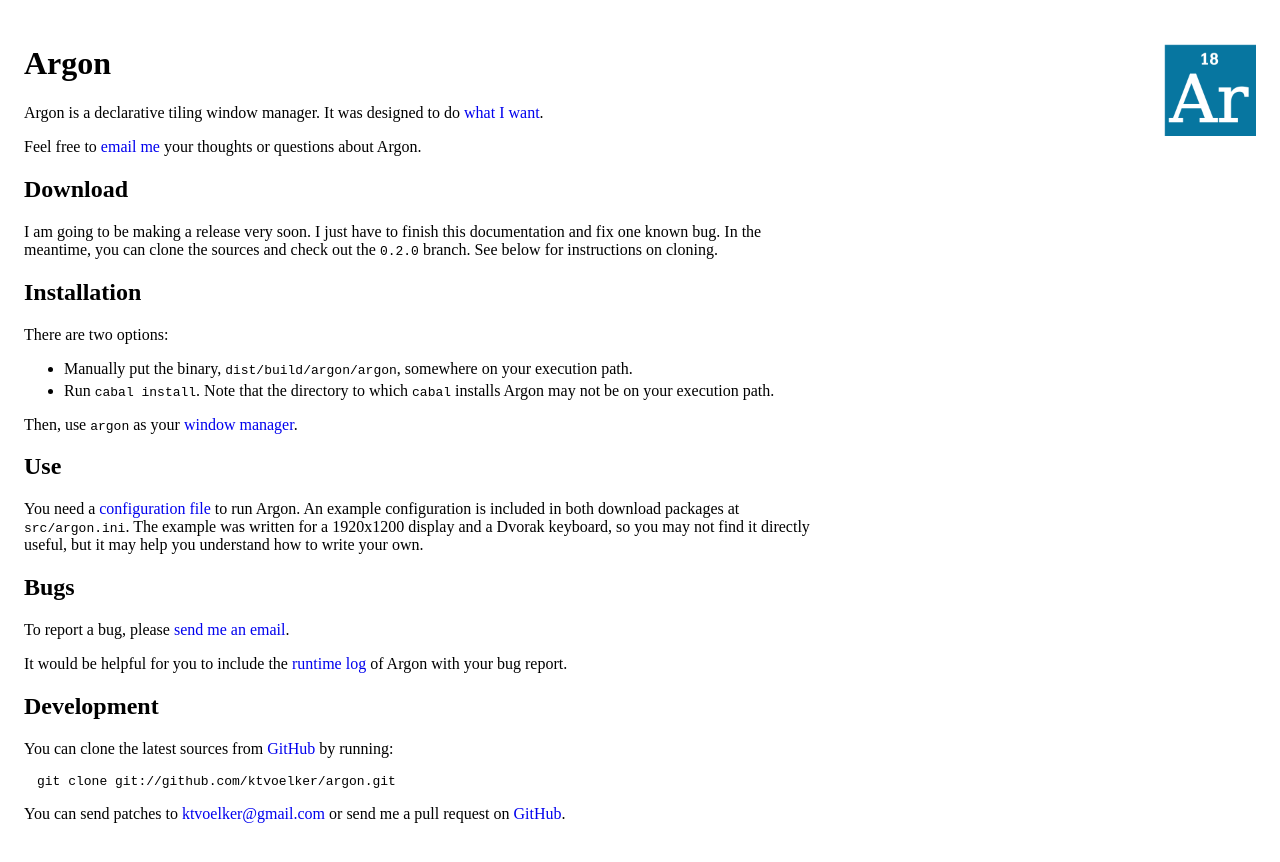
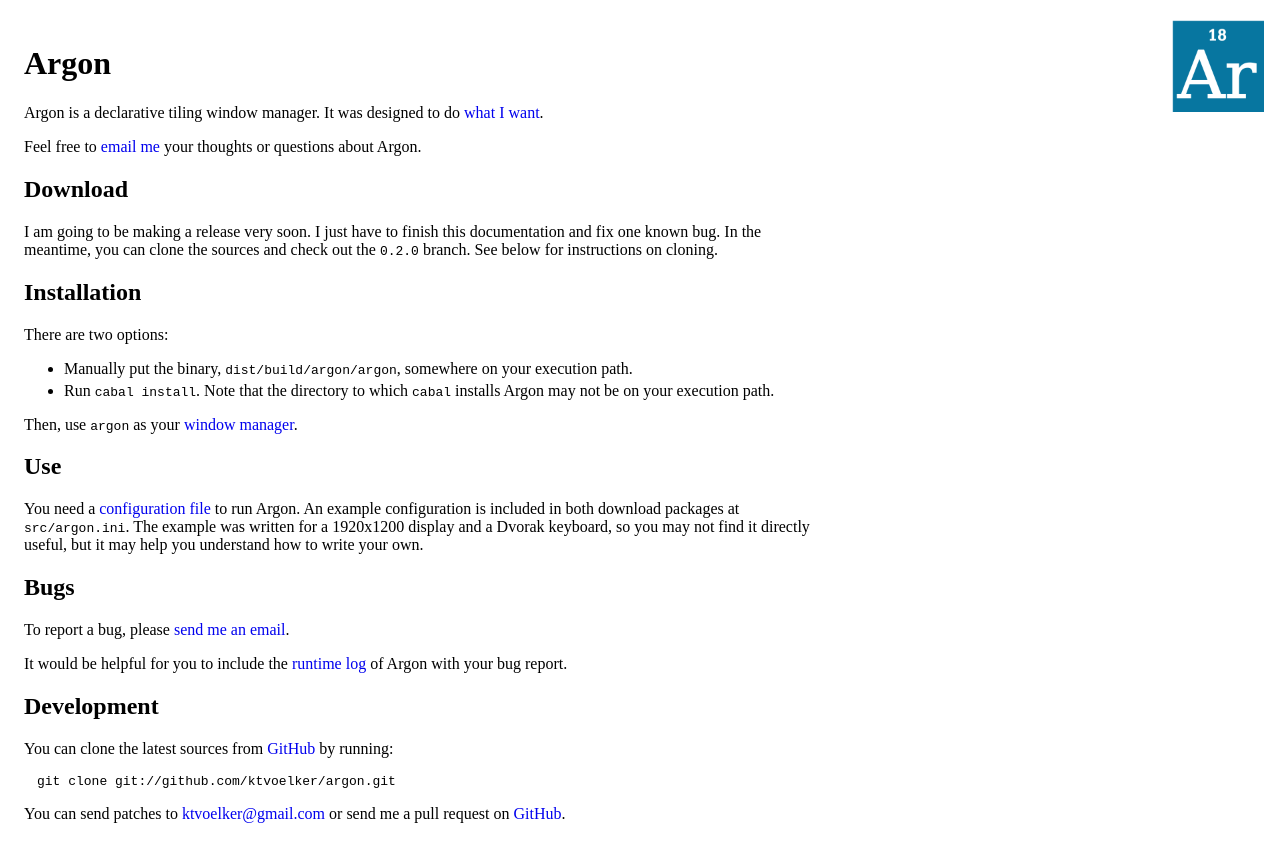
Before and after one commit to ktvoelker/argon, a Jekyll site: the page built from index.markdown, in a window 1280 px wide. Shown: the top 862 px of the page. Built offline with Jekyll 4.4.1, drawn with Linux system fonts in a browser that asks for light colours; Markdown is read by kramdown in place of the engine named in the settings.

Commit message:
Changed logo to have fixed position

```diff
--- a/_layouts/default.html
+++ b/_layouts/default.html
@@ -11,7 +11,9 @@
     </div>
     <h1>{{ page.title }}</h1>
     <div id="content">
-      {{ content }}
+      <div id="content2">
+        {{ content }}
+      </div>
     </div>
   </body>
 </html>
--- a/main.css
+++ b/main.css
@@ -9,6 +9,7 @@ a, a:visited, a:hover, a:active {
   text-decoration: none;
 }
 
+/*
 #logo {
   float: right;
   padding-top: 1em;
@@ -21,8 +22,26 @@ a, a:visited, a:hover, a:active {
   width: 1in;
   height: 1in;
 }
+*/
+
+#logo {
+  position: fixed;
+  top: 1em;
+  right: 1em;
+  max-width: 10%;
+}
+
+#logo img {
+  width: 1in;
+  max-width: 100%;
+  height: auto;
+}
 
 #content {
+  max-width: 85%;
+}
+
+#content2 {
   max-width: 800px;
 }
 
```
